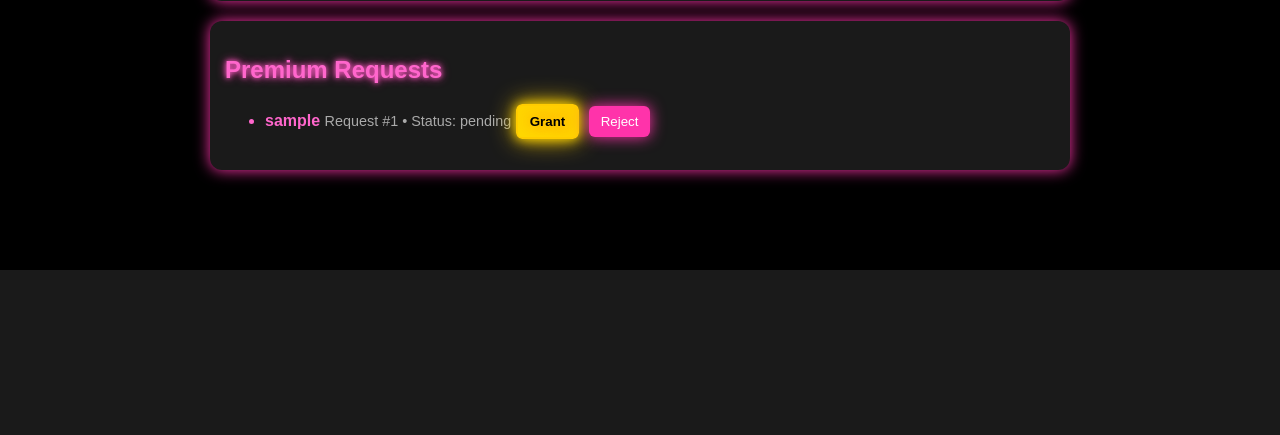
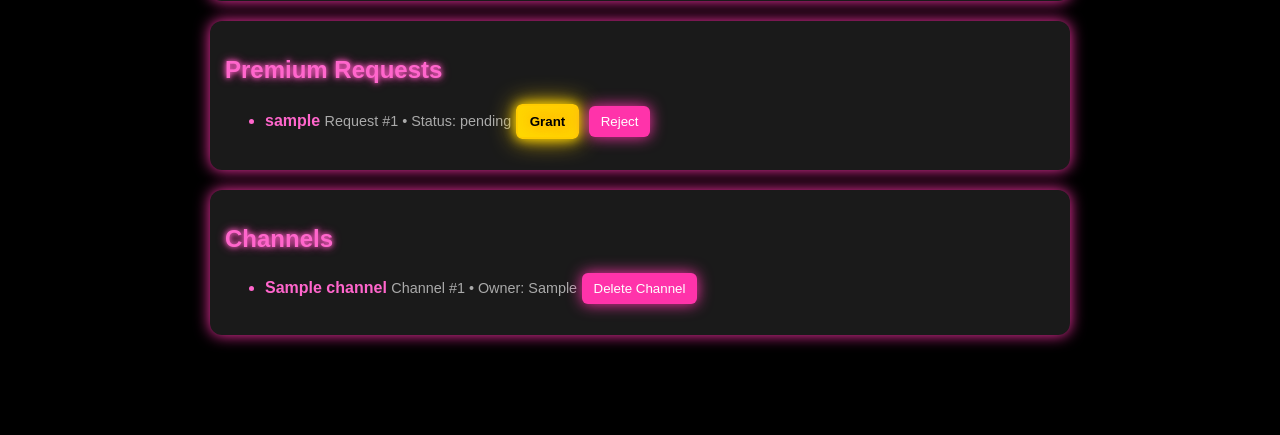
Before and after one commit to Mr-A-Hacker/BuzzTube2, a Flask app: page /admin in a window 1280 px wide. Shown: the part 1585-2020 px from the top of the page. Before the commit the page ends 1855 px from the top, so only its background shows below. Run offline with Flask 3, Linux system fonts and the light colour scheme; the visitor is signed in with stand-in values (Sample User, id 1); tables that the repository leaves empty hold one stand-in row (values such as "Sample post").

Commit message:
Update admin.html

```diff
--- a/templates/admin.html
+++ b/templates/admin.html
@@ -187,6 +187,26 @@
       {% endfor %}
     </ul>
   </div>
+
+  <!-- ⭐ NEW: Channels Section -->
+  <div class="card">
+    <h2 class="neon-text">Channels</h2>
+    <ul class="channel-list">
+      {% for ch in channels %}
+        <li>
+          <strong>{{ ch['name'] }}</strong>
+          <span class="meta">Channel #{{ ch['id'] }} • Owner: {{ ch['owner'] }}</span>
+
+          <form action="{{ url_for('admin_delete_channel', channel_id=ch['id']) }}" method="POST" style="display:inline;">
+            <button type="submit" class="btn danger">Delete Channel</button>
+          </form>
+        </li>
+      {% else %}
+        <li class="meta">No channels found.</li>
+      {% endfor %}
+    </ul>
+  </div>
+
 </div>
 
 {% endblock %}
```
